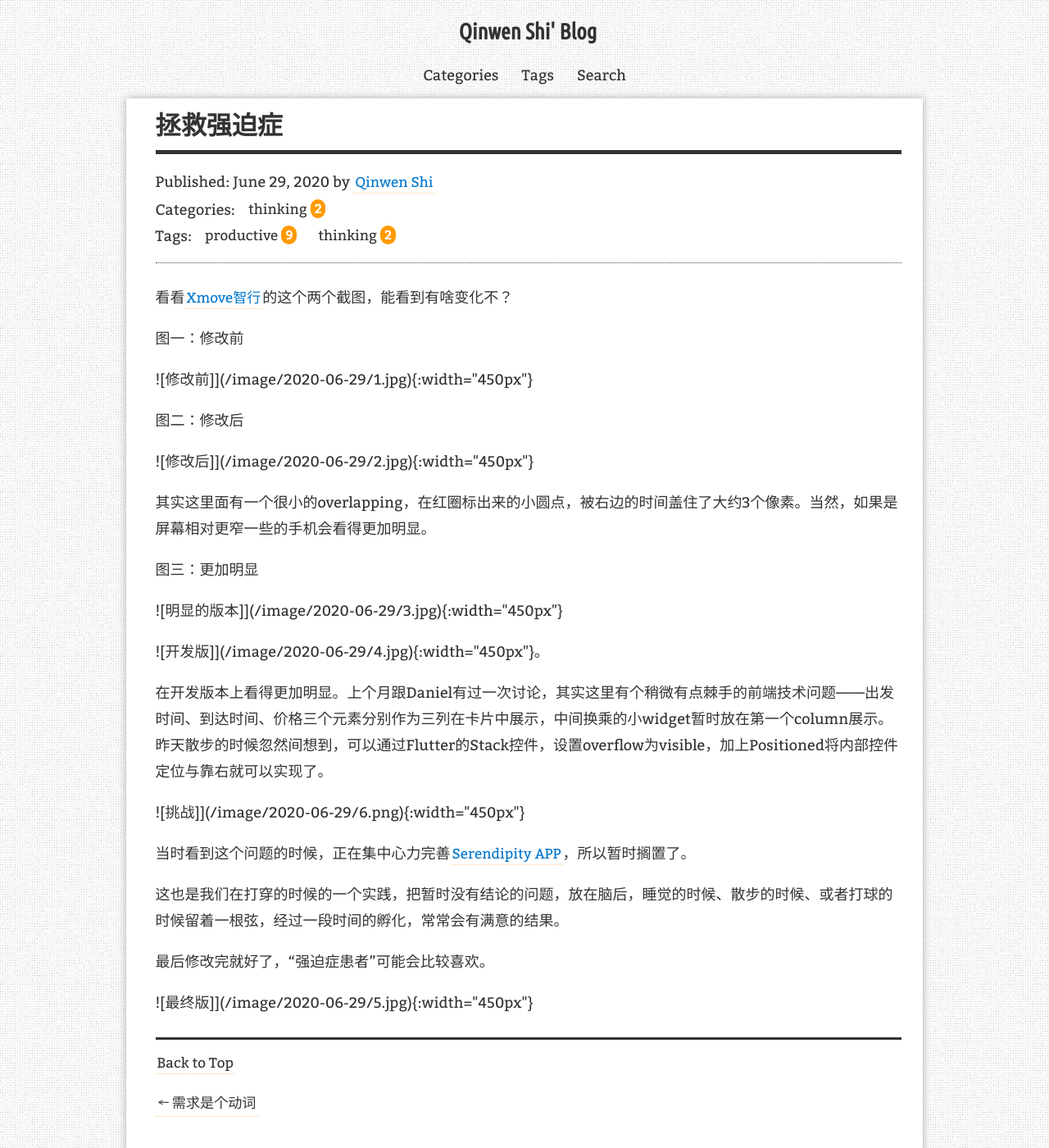
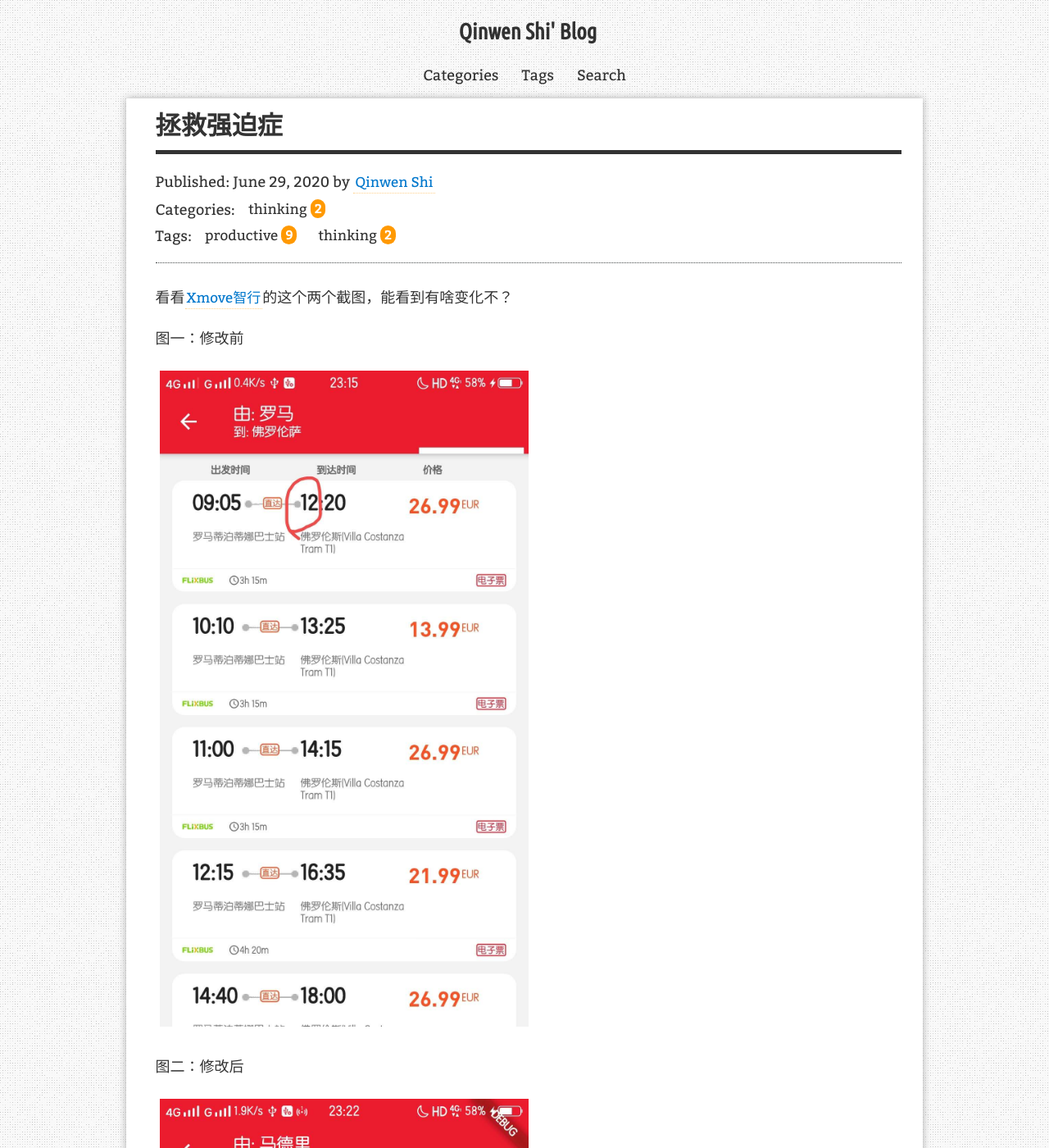
Before and after one commit to qinwenshi/sh, a Jekyll site: the page built from _posts/2020-06-29-heal-the-obsession.md, in a window 1280 px wide and 1400 px high. Shown: the whole window at 82% size. Built offline with Jekyll 4.4.1, drawn with Linux system fonts in a browser that asks for light colours; nearby versions of some CDN libraries; comment, search, counter and statistics services are not loaded.

Commit message:
Fix image links

```diff
--- a/_posts/2020-06-29-heal-the-obsession.md
+++ b/_posts/2020-06-29-heal-the-obsession.md
@@ -12,23 +12,23 @@
 
 图一：修改前
 
-![修改前]](/image/2020-06-29/1.jpg){:width="450px"}
+![修改前](/image/2020-06-29/1.jpg){:width="450px"}
 
 图二：修改后
 
-![修改后]](/image/2020-06-29/2.jpg){:width="450px"}
+![修改后](/image/2020-06-29/2.jpg){:width="450px"}
 
 其实这里面有一个很小的overlapping，在红圈标出来的小圆点，被右边的时间盖住了大约3个像素。当然，如果是屏幕相对更窄一些的手机会看得更加明显。
 
 图三：更加明显
 
-![明显的版本]](/image/2020-06-29/3.jpg){:width="450px"}
+![明显的版本](/image/2020-06-29/3.jpg){:width="450px"}
 
-![开发版]](/image/2020-06-29/4.jpg){:width="450px"}。
+![开发版](/image/2020-06-29/4.jpg){:width="450px"}。
 
 在开发版本上看得更加明显。上个月跟Daniel有过一次讨论，其实这里有个稍微有点棘手的前端技术问题——出发时间、到达时间、价格三个元素分别作为三列在卡片中展示，中间换乘的小widget暂时放在第一个column展示。昨天散步的时候忽然间想到，可以通过Flutter的Stack控件，设置overflow为visible，加上Positioned将内部控件定位与靠右就可以实现了。
 
-![挑战]](/image/2020-06-29/6.png){:width="450px"}
+![挑战](/image/2020-06-29/6.png){:width="450px"}
 
 当时看到这个问题的时候，正在集中心力完善[Serendipity APP](https://play.google.com/store/apps/details?id=com.g2rail.serendipity)，所以暂时搁置了。
 
@@ -36,4 +36,4 @@
 
 最后修改完就好了，“强迫症患者”可能会比较喜欢。
 
-![最终版]](/image/2020-06-29/5.jpg){:width="450px"}
+![最终版](/image/2020-06-29/5.jpg){:width="450px"}
```
